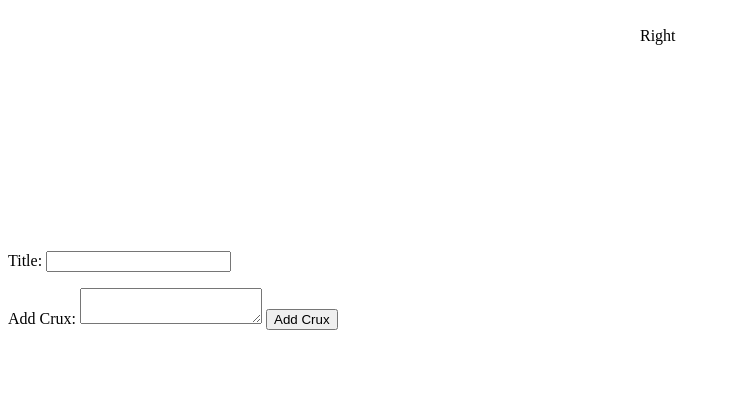
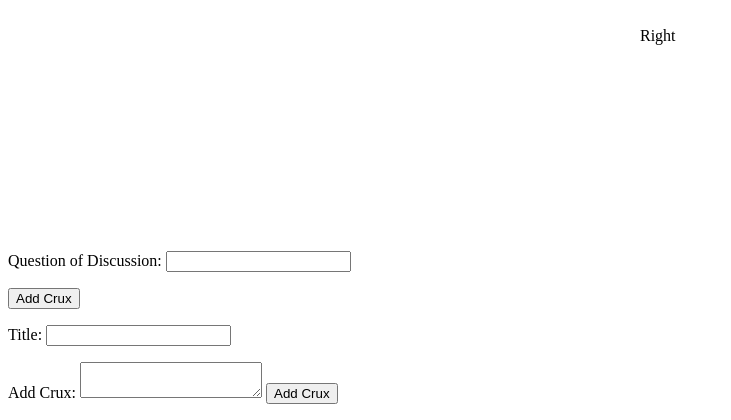
Before and after one commit to Vanzcoder/finalproject, a Python web app: template templates/discussion.html in a window 1280 px wide. Shown: the part 397-817 px from the top of the page, without its empty margins (0-731 px from the left). Before the commit the page ends 727 px from the top, so only its background shows below. Run offline with Jinja, Linux system fonts and the light colour scheme; the template is opened without the code that fills it, so the values that code supplies are empty.

Commit message:
put cruxhandler in

```diff
--- a/templates/discussion.html
+++ b/templates/discussion.html
@@ -33,10 +33,10 @@
 
     </div>
 
-
-
-
-
+    <form method="post" action ="/discussion">
+      <p>Question of Discussion: <input name="discussiontitle"></input></p>
+        <button type="submit">Add Crux</button></p>
+    </form>
 
     <form method="post" action ="/discussion">
       <p>Title: <input name="title"></input></p>
```
Also changed, not shown: main.py (+5 -3 lines).
